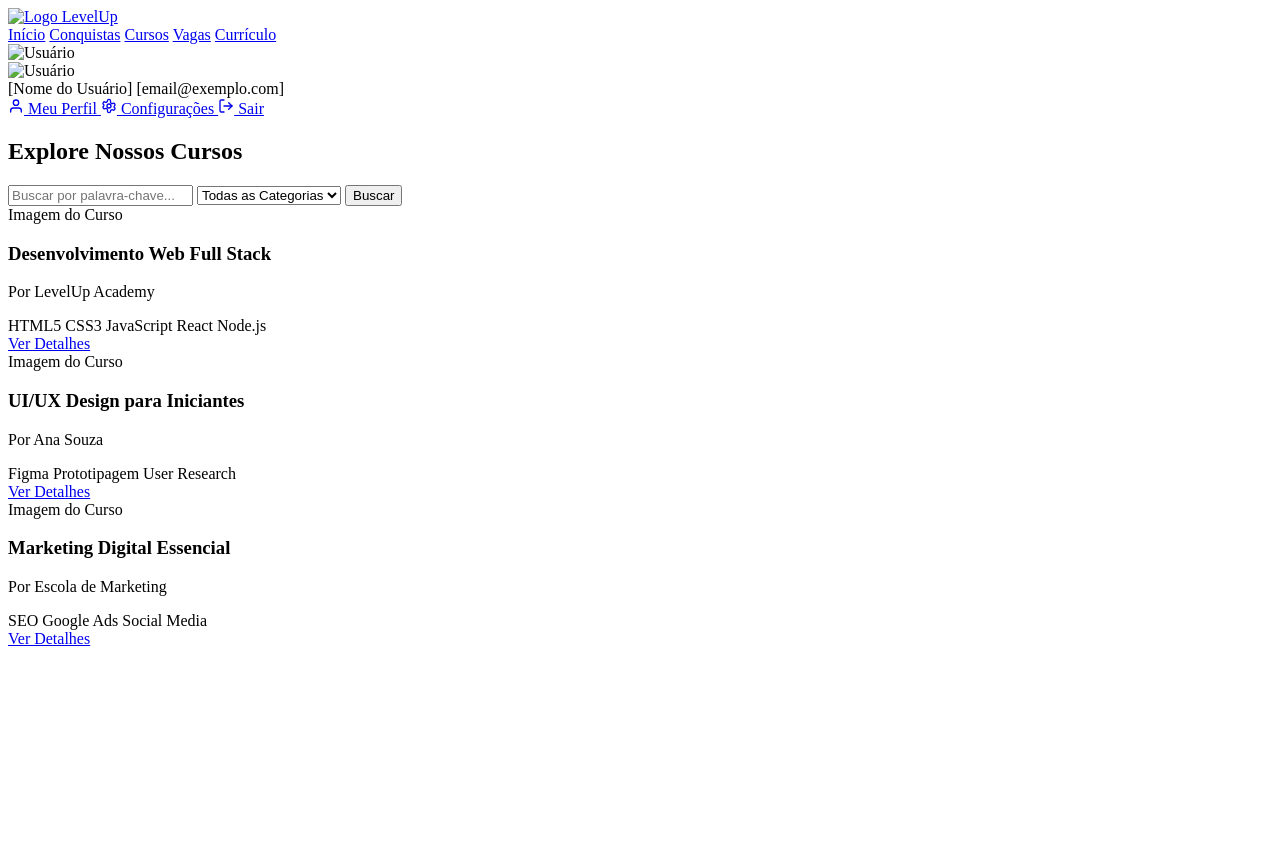
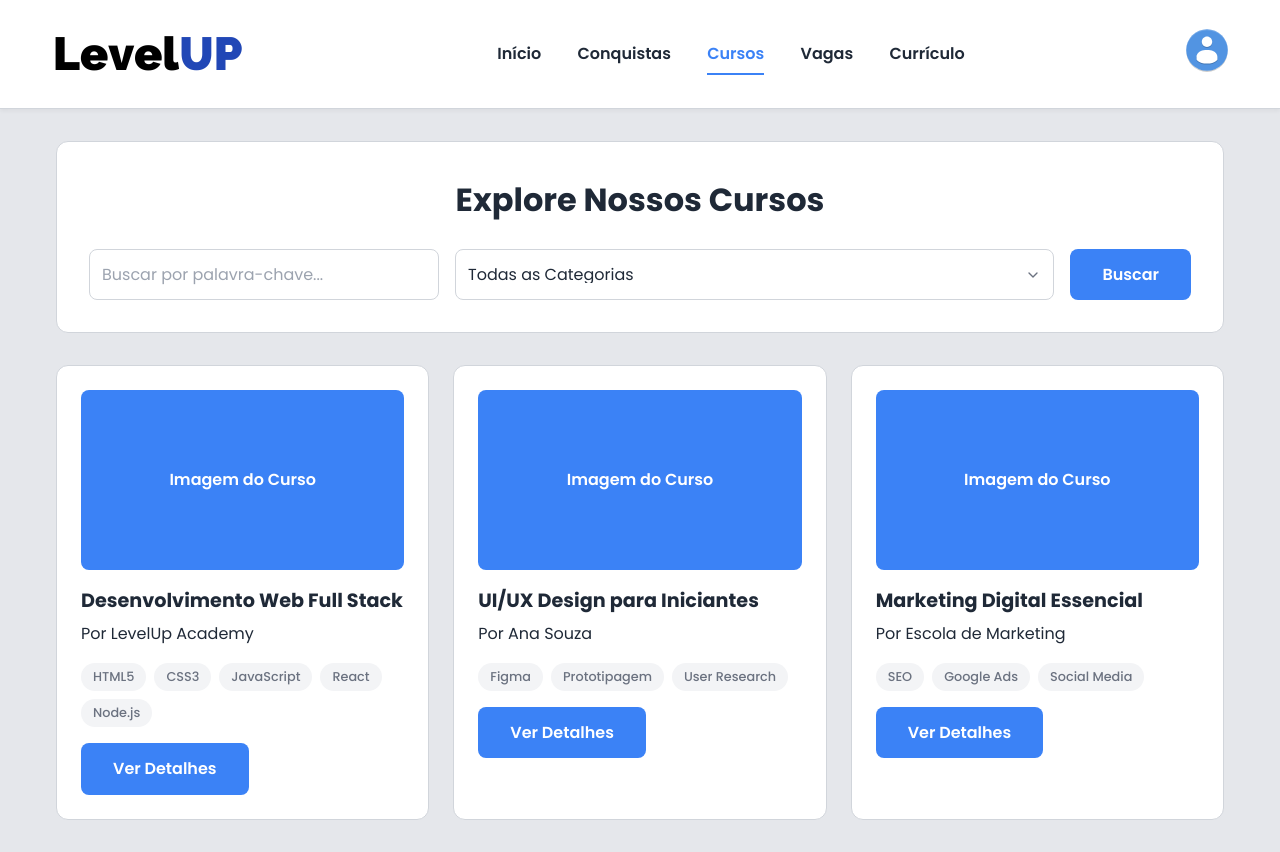
Before and after one commit to VictorFLeal/Plataforma-de-Carreira, a plain HTML site: page pages/cursos.html in a window 1280 px wide. Before the commit the page ends 800 px from the top, so only its background shows below. Drawn offline with Linux system fonts and the light colour scheme; the site is published under a folder, as on GitHub Pages, so addresses that start at the root find nothing.

Commit message:
Update cursos.html

```diff
--- a/pages/cursos.html
+++ b/pages/cursos.html
@@ -1,18 +1,20 @@
 <!DOCTYPE html>
 <html lang="pt-BR">
-  <head>
+<head>
     <meta charset="UTF-8" />
     <meta name="viewport" content="width=device-width, initial-scale=1.0" />
     <title>Cursos - LevelUp</title>
-    <link rel="stylesheet" href="/assets/css/styles.css" />
-    <link rel="stylesheet" href="/assets/css/cursos-vagas.css" />
+
+    <link rel="stylesheet" href="../assets/css/styles.css" />
+    <link rel="stylesheet" href="../assets/css/cursos-vagas.css" />
+
     <link rel="preconnect" href="https://fonts.googleapis.com" />
     <link rel="preconnect" href="https://fonts.gstatic.com" crossorigin />
     <link
       href="https://fonts.googleapis.com/css2?family=Poppins:wght@400;500;600;700&display=swap"
       rel="stylesheet"
     />
-    <link rel="icon" href="/assets/images/favicon.png" type="image/x-icon" />
+    <link rel="icon" href="../assets/images/favicon.png" type="image/x-icon" />
 
     <script>
       (function () {
@@ -22,24 +24,24 @@
         }
       })();
     </script>
-  </head>
-  <body>
+</head>
+<body>
     <header class="header">
       <div class="logo">
-        <a href="/index.html">
-          <img src="/assets/images/LOGO-LEVELUP.png" alt="Logo LevelUp" />
+        <a href="../index.html">
+          <img src="../assets/images/LOGO-LEVELUP.png" alt="Logo LevelUp" />
         </a>
       </div>
       <nav class="nav">
-        <a href="/index.html">Início</a>
-        <a href="/pages/conquistas.html">Conquistas</a>
-        <a href="/pages/cursos.html" class="active">Cursos</a>
-        <a href="/pages/vagas.html">Vagas</a>
-        <a href="/pages/curriculo.html">Currículo</a>
+        <a href="../index.html">Início</a>
+        <a href="conquistas.html">Conquistas</a>
+        <a href="cursos.html" class="active">Cursos</a>
+        <a href="vagas.html">Vagas</a>
+        <a href="curriculo.html">Currículo</a>
       </nav>
       <div class="user-profile">
         <img
-          src="/assets/images/avatar-default.svg"
+          src="../assets/images/avatar-default.svg"
           alt="Usuário"
           class="avatar"
           id="user-avatar-btn"
@@ -48,69 +50,33 @@
         <div class="dropdown-menu" id="user-dropdown-menu">
           <div class="dropdown-header">
             <img
-              src="/assets/images/avatar-default.svg"
+              src="../assets/images/avatar-default.svg"
               alt="Usuário"
               class="dropdown-avatar"
               id="dropdown-user-photo"
             />
             <div class="user-info">
-              <span class="user-name" id="dropdown-user-name"
-                >[Nome do Usuário]</span
-              >
-              <span class="user-email" id="dropdown-user-email"
-                >[email@exemplo.com]</span
-              >
+              <span class="user-name" id="dropdown-user-name">[Nome do Usuário]</span>
+              <span class="user-email" id="dropdown-user-email">[email@exemplo.com]</span>
             </div>
           </div>
           <nav class="dropdown-nav">
-            <a href="/pages/perfil.html">
-              <svg
-                xmlns="http://www.w3.org/2000/svg"
-                width="16"
-                height="16"
-                viewBox="0 0 24 24"
-                fill="none"
-                stroke="currentColor"
-                stroke-width="2"
-                stroke-linecap="round"
-                stroke-linejoin="round"
-              >
+            <a href="perfil.html">
+              <svg xmlns="http://www.w3.org/2000/svg" width="16" height="16" viewBox="0 0 24 24" fill="none" stroke="currentColor" stroke-width="2" stroke-linecap="round" stroke-linejoin="round">
                 <path d="M20 21v-2a4 4 0 0 0-4-4H8a4 4 0 0 0-4 4v2"></path>
                 <circle cx="12" cy="7" r="4"></circle>
               </svg>
               Meu Perfil
             </a>
-            <a href="/pages/configuracoes.html">
-              <svg
-                xmlns="http://www.w3.org/2000/svg"
-                width="16"
-                height="16"
-                viewBox="0 0 24 24"
-                fill="none"
-                stroke="currentColor"
-                stroke-width="2"
-                stroke-linecap="round"
-                stroke-linejoin="round"
-              >
-                <path
-                  d="M12.22 2h-.44a2 2 0 0 0-2 2v.18a2 2 0 0 1-1 1.73l-.43.25a2 2 0 0 1-2 0l-.15-.08a2 2 0 0 0-2.73.73l-.22.38a2 2 0 0 0 .73 2.73l.15.1a2 2 0 0 1 0 2l-.15.08a2 2 0 0 0-.73 2.73l.22.38a2 2 0 0 0 2.73.73l.15-.08a2 2 0 0 1 2 0l.43.25a2 2 0 0 1 1 1.73V20a2 2 0 0 0 2 2h.44a2 2 0 0 0 2-2v-.18a2 2 0 0 1 1-1.73l.43-.25a2 2 0 0 1 2 0l.15.08a2 2 0 0 0 2.73-.73l.22-.38a2 2 0 0 0-.73-2.73l-.15-.08a2 2 0 0 1 0-2l.15-.08a2 2 0 0 0 .73-2.73l-.22-.38a2 2 0 0 0-2.73-.73l-.15.08a2 2 0 0 1-2 0l-.43-.25a2 2 0 0 1-1-1.73V4a2 2 0 0 0-2-2z"
-                ></path>
+            <a href="configuracoes.html">
+              <svg xmlns="http://www.w3.org/2000/svg" width="16" height="16" viewBox="0 0 24 24" fill="none" stroke="currentColor" stroke-width="2" stroke-linecap="round" stroke-linejoin="round">
+                <path d="M12.22 2h-.44a2 2 0 0 0-2 2v.18a2 2 0 0 1-1 1.73l-.43.25a2 2 0 0 1-2 0l-.15-.08a2 2 0 0 0-2.73.73l-.22.38a2 2 0 0 0 .73 2.73l.15.1a2 2 0 0 1 0 2l-.15.08a2 2 0 0 0-.73 2.73l.22.38a2 2 0 0 0 2.73.73l.15-.08a2 2 0 0 1 2 0l.43.25a2 2 0 0 1 1 1.73V20a2 2 0 0 0 2 2h.44a2 2 0 0 0 2-2v-.18a2 2 0 0 1 1-1.73l.43-.25a2 2 0 0 1 2 0l.15.08a2 2 0 0 0 2.73-.73l.22-.38a2 2 0 0 0-.73-2.73l-.15-.08a2 2 0 0 1 0-2l.15-.08a2 2 0 0 0 .73-2.73l-.22-.38a2 2 0 0 0-2.73-.73l-.15.08a2 2 0 0 1-2 0l-.43-.25a2 2 0 0 1-1-1.73V4a2 2 0 0 0-2-2z"></path>
                 <circle cx="12" cy="12" r="3"></circle>
               </svg>
               Configurações
             </a>
             <a href="#" class="logout">
-              <svg
-                xmlns="http://www.w3.org/2000/svg"
-                width="16"
-                height="16"
-                viewBox="0 0 24 24"
-                fill="none"
-                stroke="currentColor"
-                stroke-width="2"
-                stroke-linecap="round"
-                stroke-linejoin="round"
-              >
+              <svg xmlns="http://www.w3.org/2000/svg" width="16" height="16" viewBox="0 0 24 24" fill="none" stroke="currentColor" stroke-width="2" stroke-linecap="round" stroke-linejoin="round">
                 <path d="M9 21H5a2 2 0 0 1-2-2V5a2 2 0 0 1 2-2h4"></path>
                 <polyline points="16 17 21 12 16 7"></polyline>
                 <line x1="21" y1="12" x2="9" y2="12"></line>
@@ -126,11 +92,7 @@
       <section class="page-header">
         <h2>Explore Nossos Cursos</h2>
         <div class="filters">
-          <input
-            type="text"
-            class="search-input"
-            placeholder="Buscar por palavra-chave..."
-          />
+          <input type="text" class="search-input" placeholder="Buscar por palavra-chave..." />
           <select class="filter-select">
             <option value="">Todas as Categorias</option>
             <option value="tecnologia">Tecnologia</option>
@@ -195,8 +157,6 @@
       </section>
     </main>
 
-    <script src="/assets/js/database.js"></script>
-    <script src="/assets/js/export-pdf.js"></script>
-    <script src="/assets/js/script.js"></script>
-  </body>
+    <script src="../assets/js/database.js"></script>
+</body>
 </html>
```
